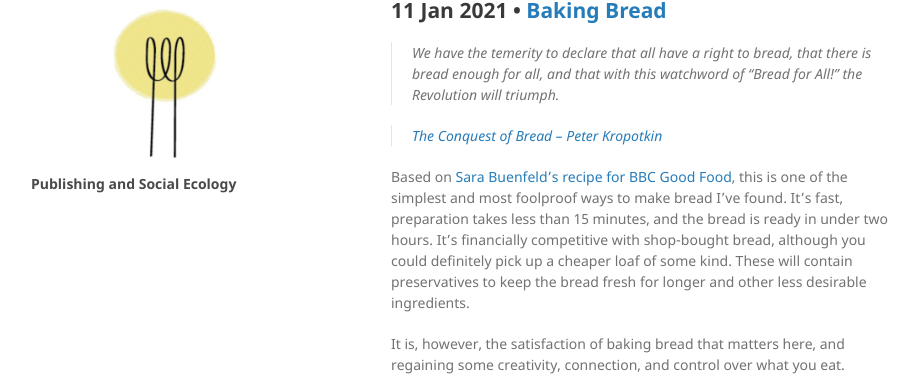
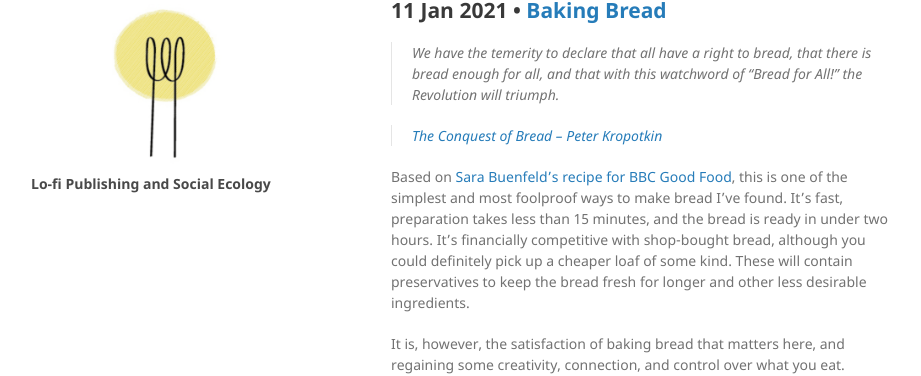
Before and after one commit to harrylatch/harrylatch.github.io, a Jekyll site: the page built from index.html, in a window 1280 px wide. Shown: the part 110-486 px from the top of the page, without its empty margins (179-1100 px from the left). Built offline with Jekyll 4.4.1, drawn with Linux system fonts in a browser that asks for light colours.

```diff
--- a/_config.yml
+++ b/_config.yml
@@ -1,6 +1,6 @@
 title: Harry Latch
 logo: /assets/img/logo.png
-description: Publishing and Social Ecology
+description: Lo-fi Publishing and Social Ecology
 markdown: kramdown
 permalink: /blog/:year/:month/:day/:title
 show_downloads: true
```
